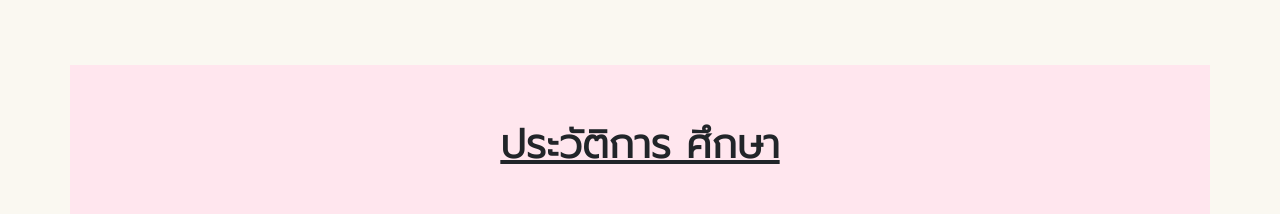
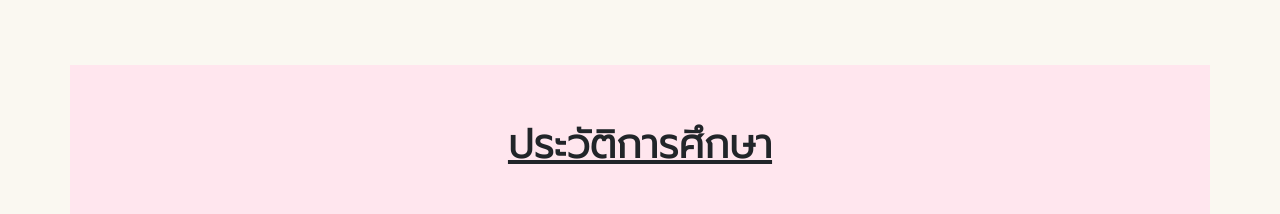
Before and after one commit to view-viracha/resume, a plain HTML site: page web-01/index.html in a window 1280 px wide. Shown: the part 1040-1254 px from the top of the page. Drawn offline with nearby package versions, Linux system fonts and the light colour scheme.

Commit message:
version 5

```diff
--- a/web-01/index.html
+++ b/web-01/index.html
@@ -51,8 +51,7 @@
       <div id="education" class="row my-row ">
         <h1 class="text-center text-decoration-underline"><br>
         </h1>
-        <h1 class="text-center text-decoration-underline">ประวัติการ
-          ศึกษา</h1>
+        <h1 class="text-center text-decoration-underline">ประวัติการศึกษา</h1>
         <p><br>
         </p>
         <div class="col-lg-6 col-md-12 text-center">
@@ -129,6 +128,7 @@
         <p><br>
         </p>
       </div>
+      <br>
       <div class="row my-footer">
         <h2 class="text-center"><br>
         </h2>
@@ -136,6 +136,7 @@
         <p><br>
         </p>
       </div>
+      <br>
       <div class="row"> <button type="button" class="btn btn-dark" data-bs-toggle="modal"
 
           data-bs-target="#exampleModal"> THANK YOU </button>
@@ -165,5 +166,6 @@
 integrity="sha384-C6RzsynM9kWDrMNeT87bh95OGNyZPhcTNXj1NW7RuBCsyN/o0jlpcV8Qyq46cDfL"
 
 crossorigin="anonymous"></script>
+
   </body>
 </html>
```
Also changed, not shown: 1 other file.
